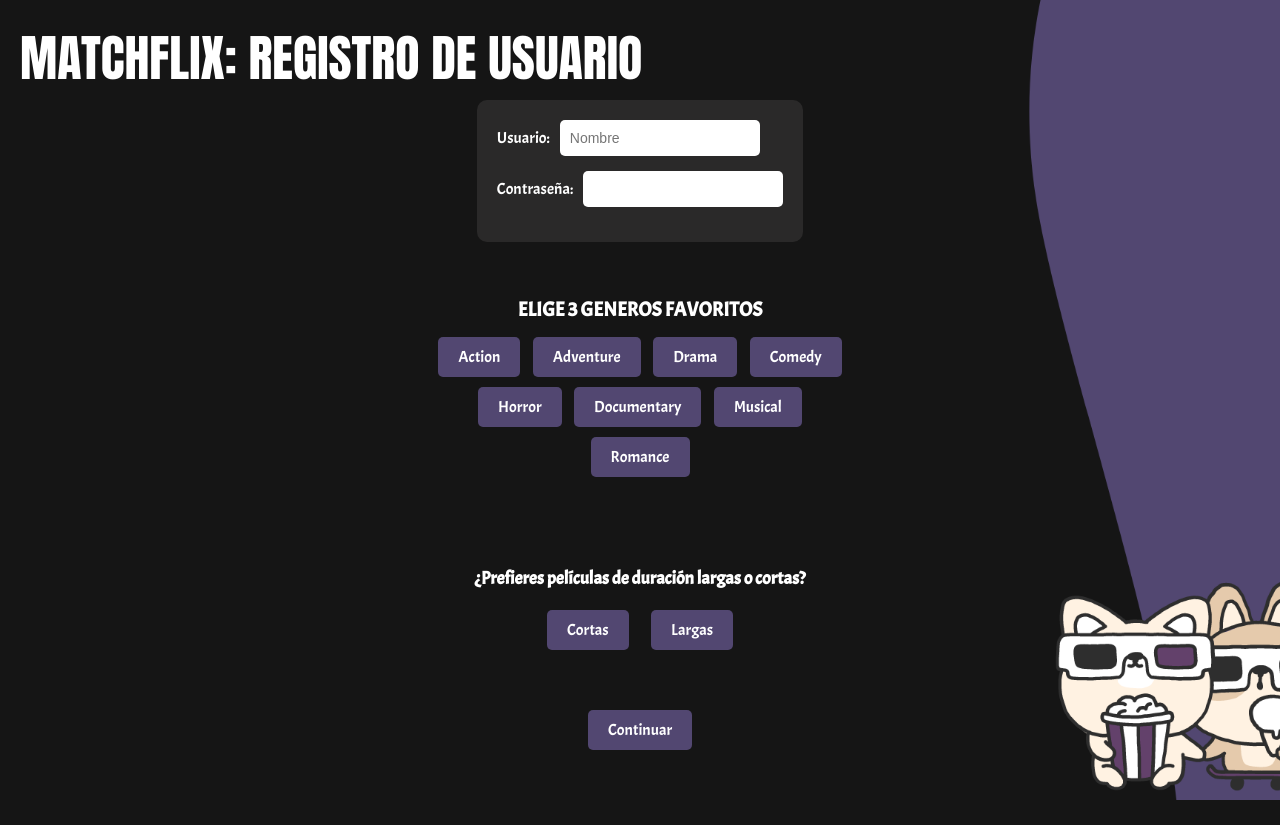
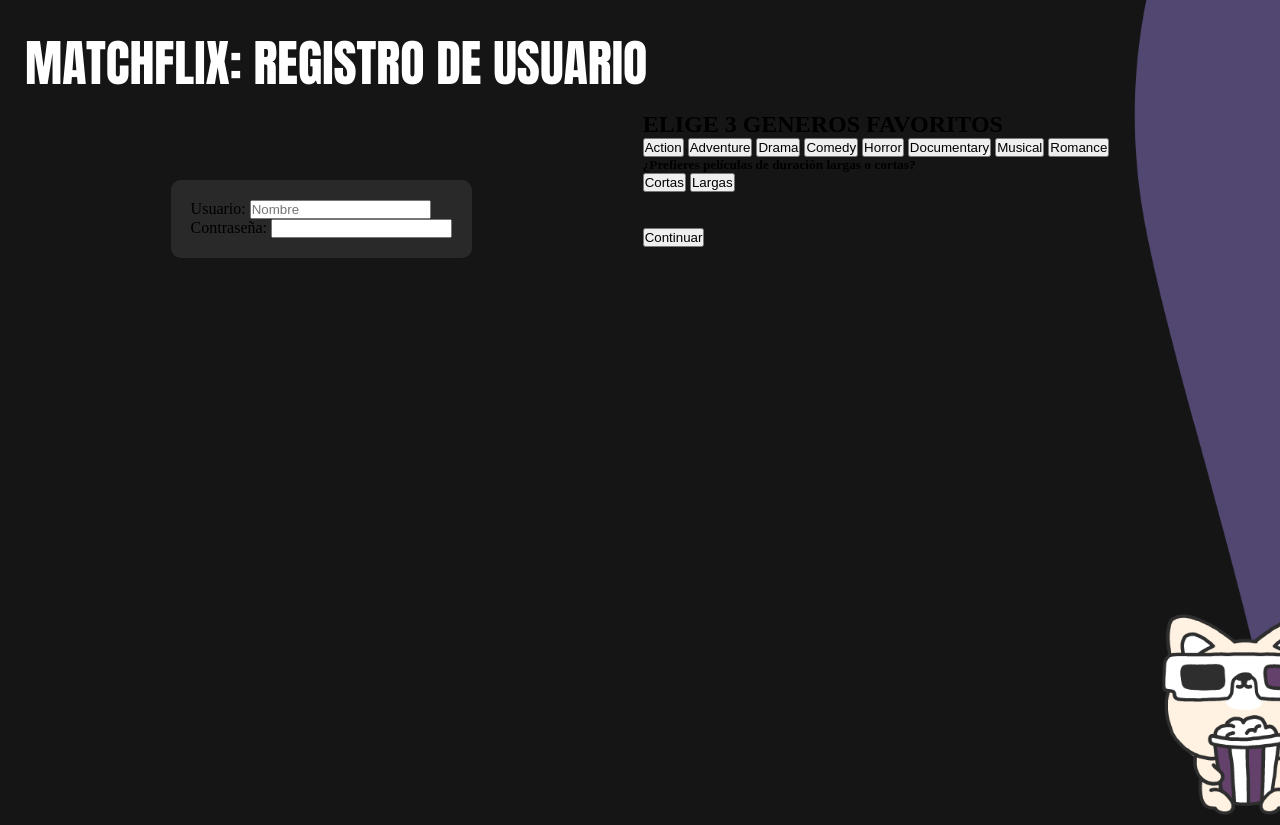
Before and after one commit to AleWWH1104/Project2_EstructuraDatos, a Flask app: page /NewUser in a window 1280 px wide. Before the commit the page ends 800 px from the top, so only its background shows below. Run offline with Flask 3, Linux system fonts and the light colour scheme.

Commit message:
arreglos

```diff
--- a/static/css/userregister.css
+++ b/static/css/userregister.css
@@ -1,4 +1,44 @@
+* {
+    margin: 0;
+    padding: 0;
+    box-sizing: border-box;
+}
+
 body {
+    background-image: url("/static/images/fondoUser.png");
+    position: relative;background-size: cover;
+    height: 100vh;
+}
+.container-primero{
+    display: flex;
+    justify-content: space-evenly;
+    align-items: center;
+}
+
+h1{
+    color: white;
+    font-size: 50px;
+    font-family: 'Impact', sans-serif;
+    margin-top: 25px;margin-left: 25px;
+}
+
+.form-container {
+    background-color: rgba(87, 83, 83, 0.327);
+    padding: 20px;
+    border-radius: 10px;
+
+    margin-top: 80px;
+    width: fit-content;
+    display: flex;
+    flex-direction: column;
+    align-items: center;
+}
+
+
+
+
+
+/* body {
     background-color: #121212;
     color: white;
     font-family: 'Acme', sans-serif;
@@ -27,7 +67,6 @@
 
 button.selected {
     background-color: #524771;
-    /* Cambia el color al seleccionar */
     color: white;
 }
 
@@ -95,7 +134,6 @@
 .botones-genre {
     text-align: center;
     margin: 20px auto;
-    /* Centro horizontal */
 }
 
 .botones-genre h2 {
@@ -127,9 +165,7 @@
 .container-final {
     text-align: center;
     margin: 20px auto;
-    /* Centro horizontal */
     width: 50%;
-    /* Ancho fijo del contenedor final */
     font-family: 'Acme', sans-serif;
 }
 
@@ -157,4 +193,4 @@
 
 .container-final button.selected {
     background-color: #6c63ff;
-}
+} */
--- a/templates/NewUser.html
+++ b/templates/NewUser.html
@@ -9,9 +9,8 @@
 </head>
 
 <body>
+    <h1>MATCHFLIX: REGISTRO DE USUARIO</h1>
     <div class="container-primero">
-        <h1>MATCHFLIX: REGISTRO DE USUARIO</h1>
-
         <div class="form-container">
             <form id="registerForm" method="post">
                 <div class="form-group">
@@ -24,7 +23,7 @@
                 </div>
             </form>
         </div>
-
+        <div class="preferencias">
             <div class="botones-genre">
                 <h2>ELIGE 3 GENEROS FAVORITOS</h2>
                 <button type="button" onclick="selectGenre(this)">Action</button>
@@ -45,6 +44,7 @@
                 <button onclick="continueProcess()">Continuar</button>
             </div>
         </div>
+    </div>
     <script src="{{ url_for('static', filename='js/selectGenre.js') }}"></script>
 </body>
 
```
Lines whose indentation alone changed are shown as unchanged.
